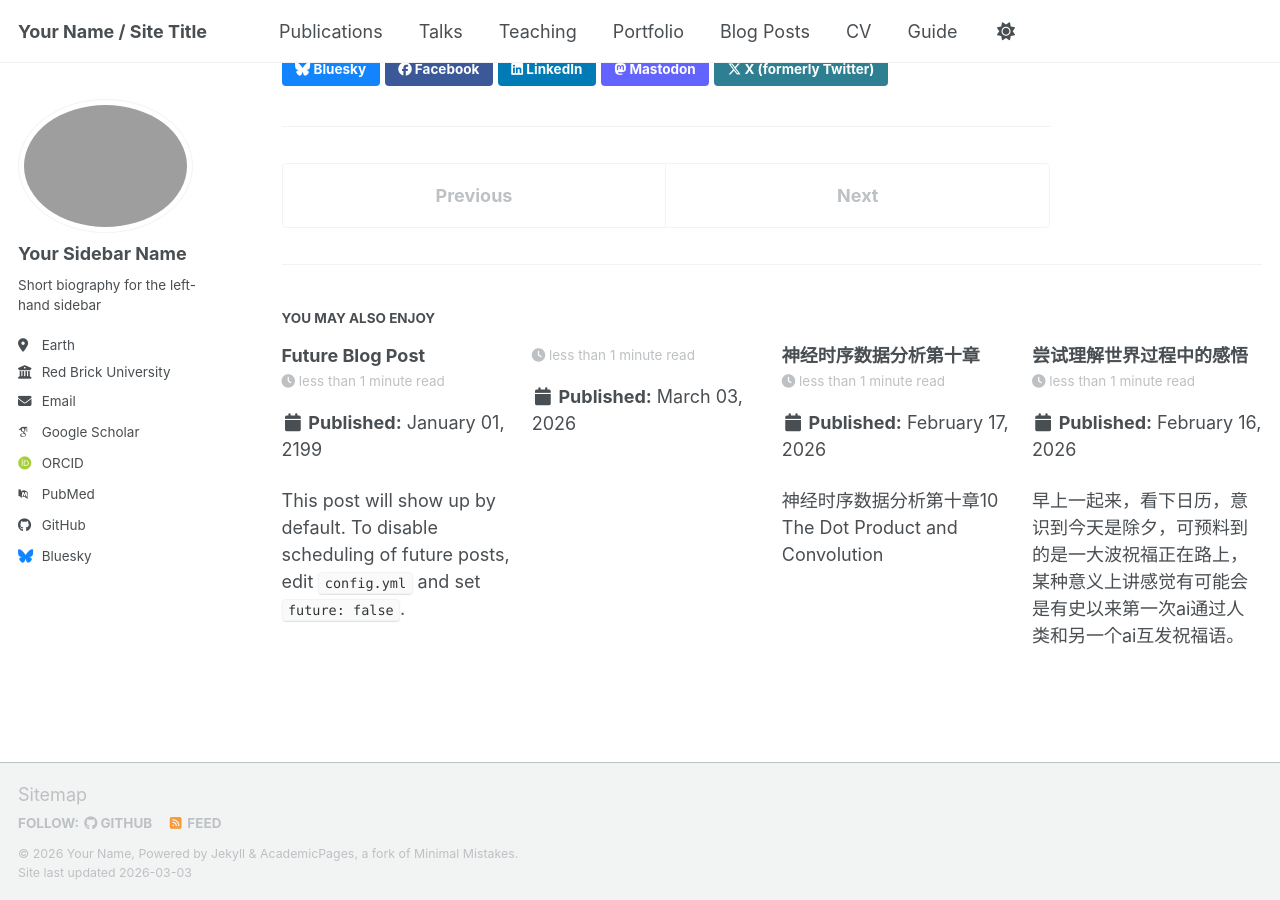
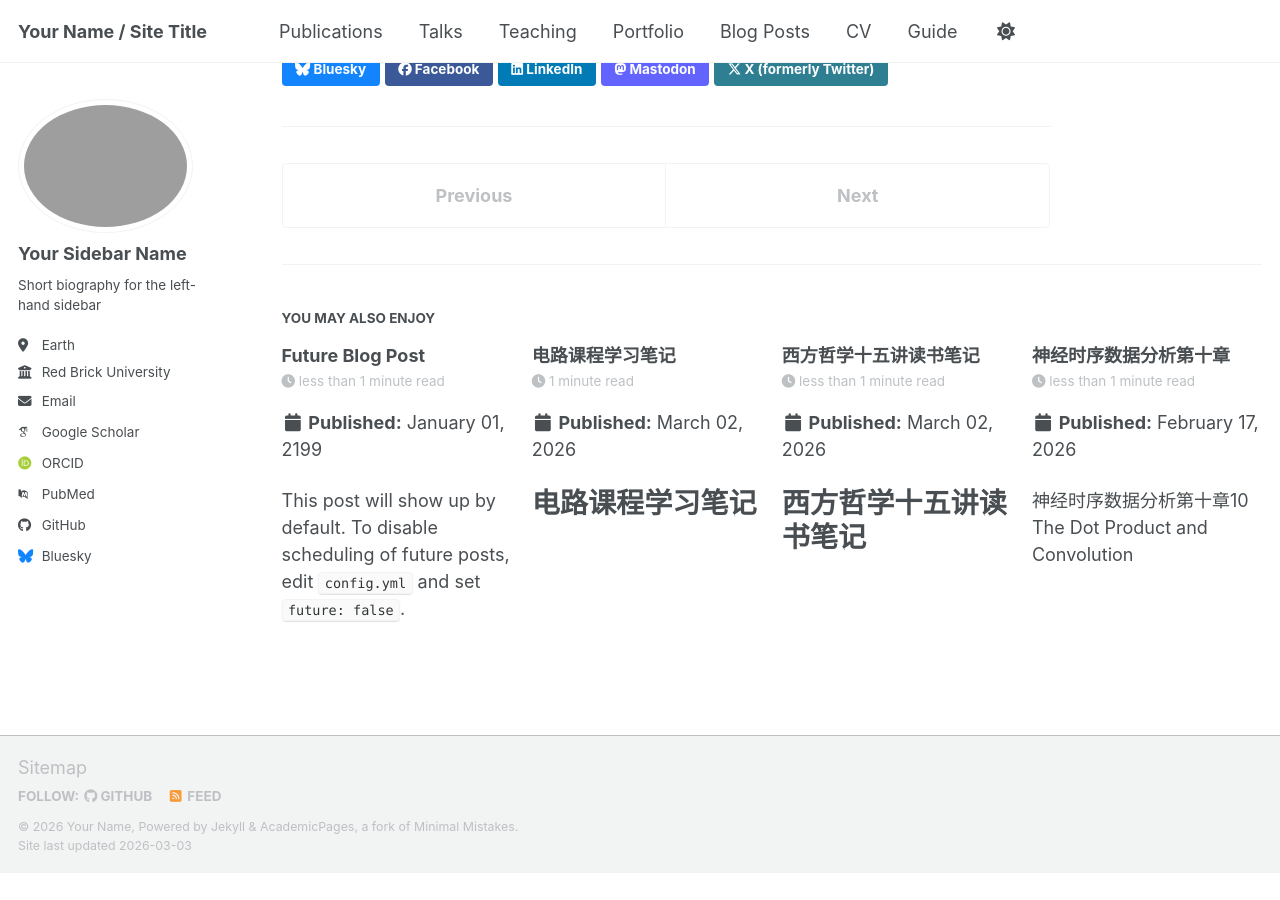
Before and after one commit to Khalil-Nan/Khalil-Nan.github.io, a Jekyll site: the page built from _posts/2026-03-02-20260302-20260308周记.md, in a window 1280 px wide and 900 px high, scrolled down 1888 px. Built offline with Jekyll 4.4.1, drawn with Linux system fonts in a browser that asks for light colours; some web fonts are replaced; a script bundle is joined from its source files by our own code; library files that are not in the unit come from our copies; after the commit the page ends 2761 px from its top, so only the background shows below that.

Commit message:
格式修改

```diff
--- a/_posts/2026-03-01-西方哲学十五讲读书笔记.md
+++ b/_posts/2026-03-01-西方哲学十五讲读书笔记.md
@@ -1,12 +1,9 @@
 ---
-
-title: '20260302-20260308周记'
+title: '西方哲学十五讲读书笔记'
 date: 2026-03-02
-permalink: /posts/2026/03/20260302-20260308周记/
+permalink: /posts/2026/03/西方哲学十五讲读书笔记/
 tags:
-
-    - 课程笔记
-
+    - 课程笔记
 ---
 
 # 西方哲学十五讲读书笔记
```
Also changed, not shown: _posts/2026-03-02-电路课程学习笔记.md (renamed from _posts/2026-03-02电路课程学习笔记.md, +1 -3 lines).
